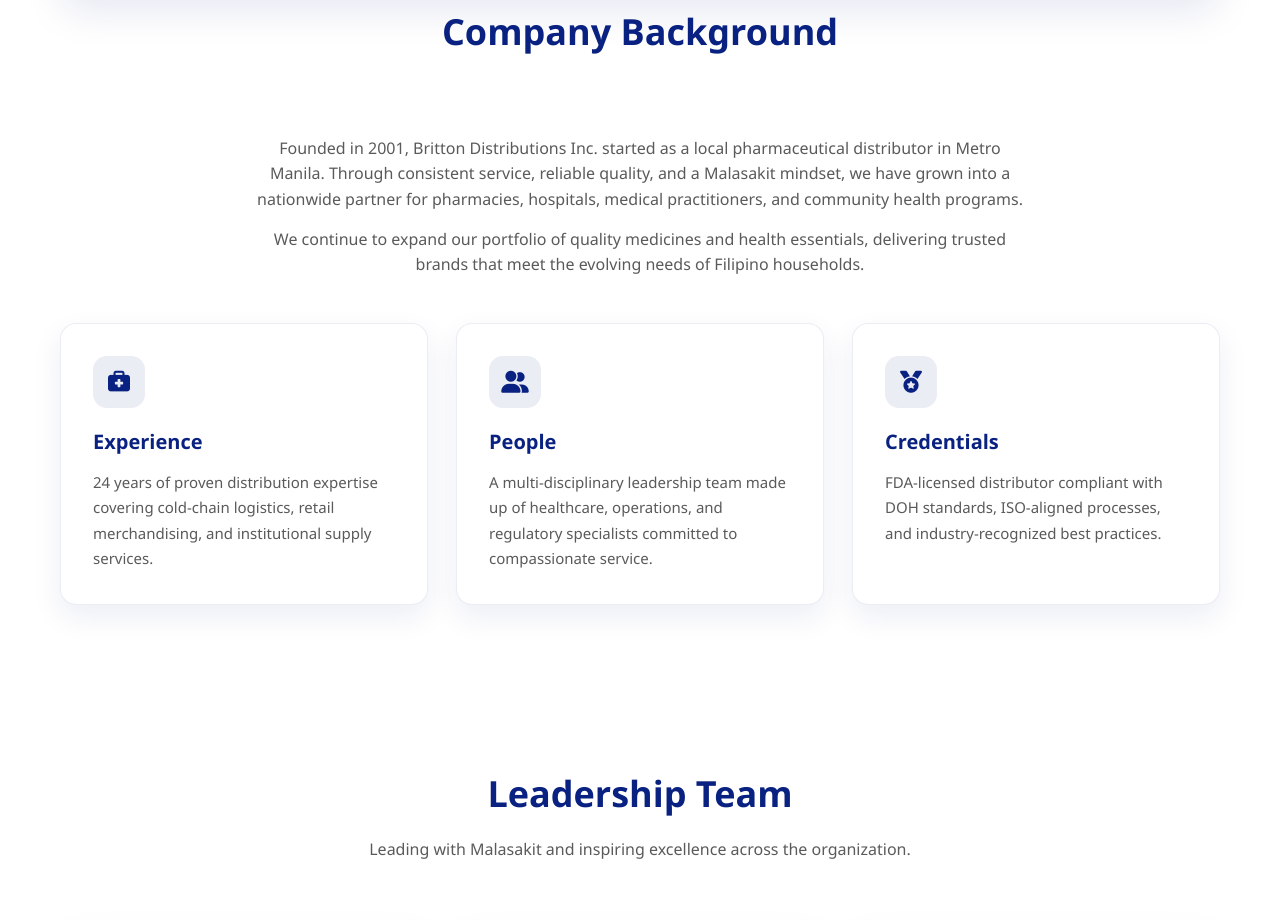
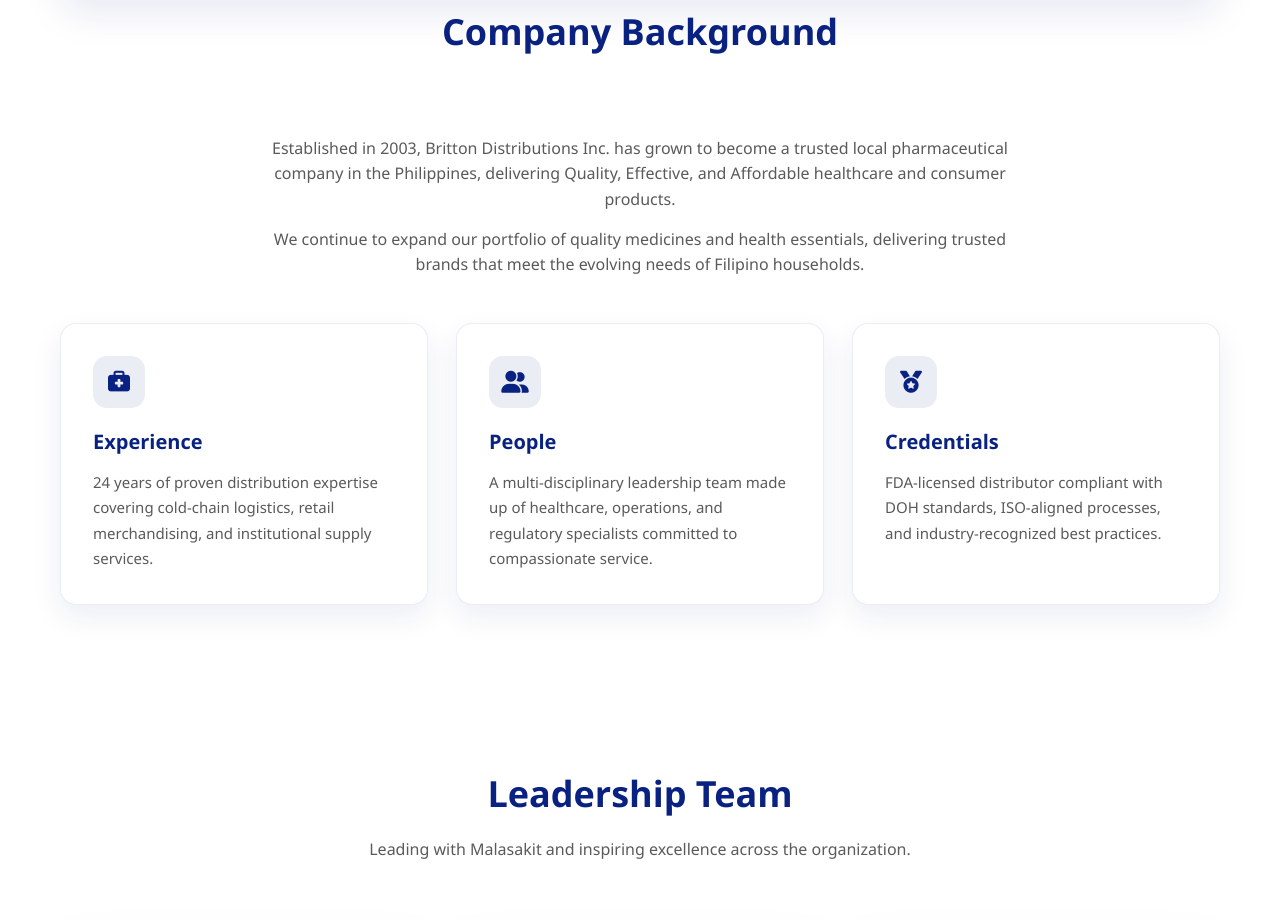
Before and after one commit to joe-vic/britton, a plain HTML site: page about.html in a window 1280 px wide. Shown: the part 1274-2194 px from the top of the page. Drawn offline with Linux system fonts and the light colour scheme.

Commit message:
Update content of About

```diff
--- a/about.html
+++ b/about.html
@@ -32,10 +32,7 @@
                         <h2>Company Background</h2>
                     </div>
 
-                    <p>Founded in 2001, Britton Distributions Inc. started as a local pharmaceutical distributor in
-                        Metro Manila. Through consistent service, reliable quality, and a Malasakit mindset, we have
-                        grown into a nationwide partner for pharmacies, hospitals, medical practitioners, and community
-                        health programs.</p>
+                    <p>Established in 2003, Britton Distributions Inc. has grown to become a trusted local pharmaceutical company in the Philippines, delivering Quality, Effective, and Affordable healthcare and consumer products.</p>
                     <p>We continue to expand our portfolio of quality medicines and health essentials, delivering
                         trusted brands that meet the evolving needs of Filipino households.</p>
                 </div>
```
